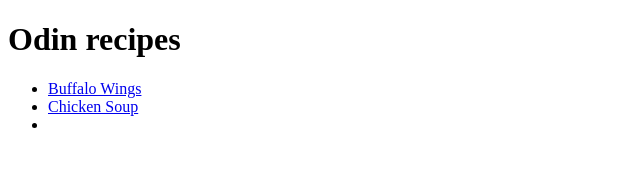
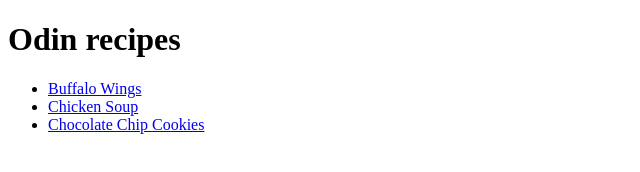
Before and after one commit to Davidek263/odin-recipes, a plain HTML site: page index.html in a window 1280 px wide. Shown: the whole page, without its empty margins (0-640 px from the left). Drawn offline with Linux system fonts and the light colour scheme.

Commit message:
Added a link to the 3rd recipe page.

```diff
--- a/index.html
+++ b/index.html
@@ -3,14 +3,14 @@
 <head>
     <meta charset="UTF-8">
     <meta name="viewport" content="width=device-width, initial-scale=1.0">
-    <title>Document</title>
+    <title>Recipes</title>
 </head>
 <body>
     <h1>Odin recipes</h1>
     <ul>
         <li><a href="./recipes/wings.html">Buffalo Wings</a></li>
         <li><a href="./recipes/soup.html">Chicken Soup</a></li>
-        <li><a href=""></a></li>
+        <li><a href="./recipes/cookie.html">Chocolate Chip Cookies</a></li>
     </ul>
 </body>
 </html>
```
Also changed, not shown: images/cookie.png (added).
